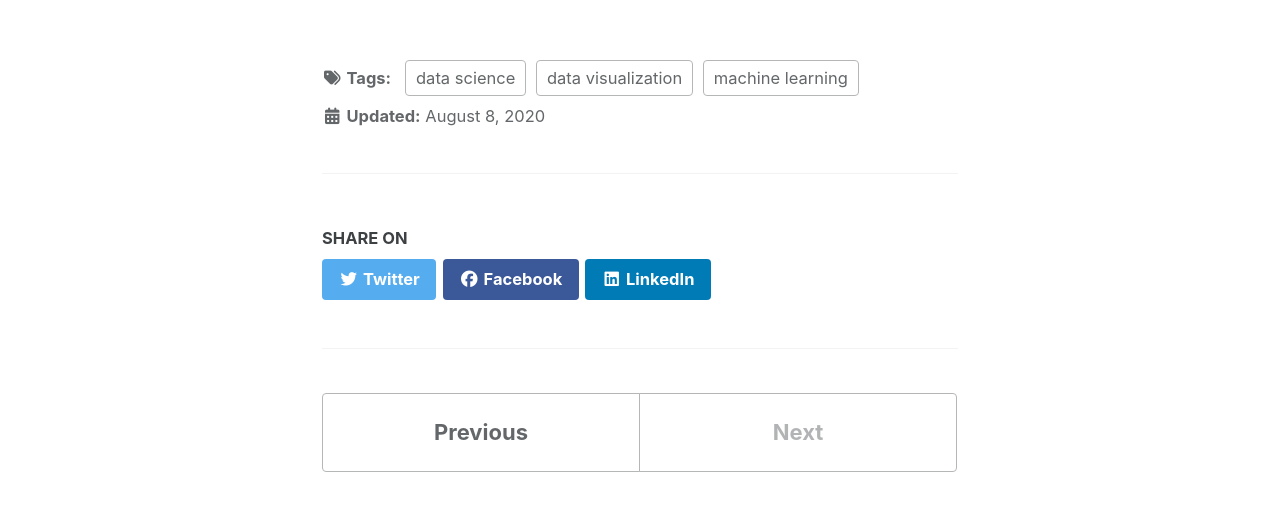
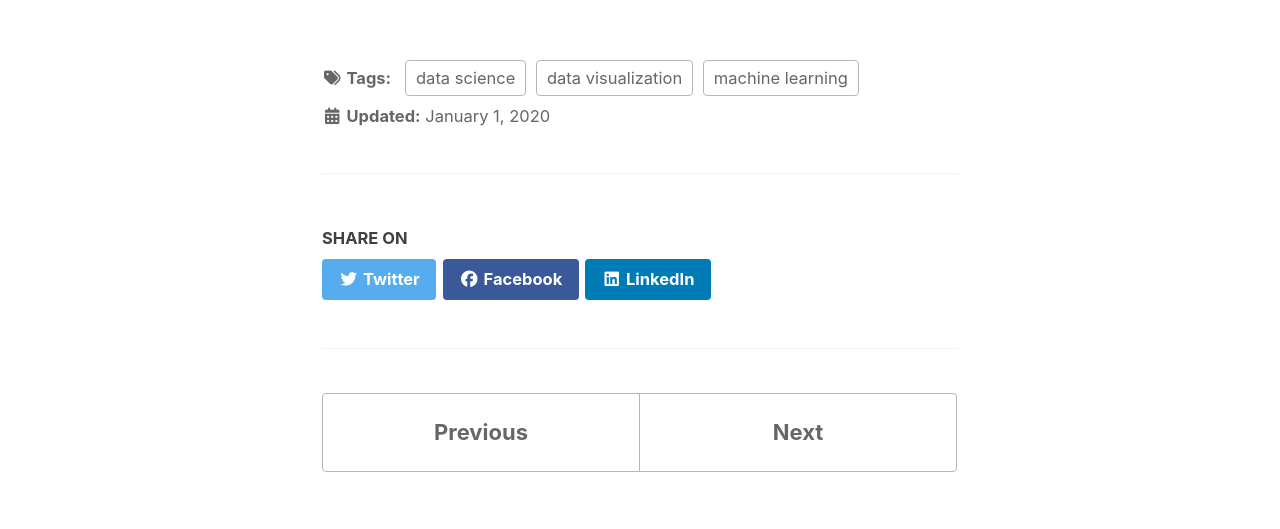
Before and after one commit to Matt-Jennings-GitHub/Matt-Jennings.github.io, a Jekyll site: the page built from _portfolio/Coronavirus Pandemic Prediction.md, in a window 1280 px wide and 900 px high, scrolled down 9361 px. Shown: the part 207-736 px from the top of the window. Built offline with Jekyll 4.4.1, drawn with Linux system fonts in a browser that asks for light colours; cached includes are drawn as plain includes; nearby versions of some CDN libraries; formulas are drawn with MathJax 3; some of the changed lines change nothing that is shown.

```diff
--- a/_portfolio/Coronavirus Pandemic Prediction.md
+++ b/_portfolio/Coronavirus Pandemic Prediction.md
@@ -1,6 +1,6 @@
 ---
 title: "Coronavirus Pandemic Prediction"
-date: 2020-08-08
+date: 2020-01-01
 tags: [data science, machine learning, data visualization]
 header:
   image: "/images/skyline.jpg"
```
